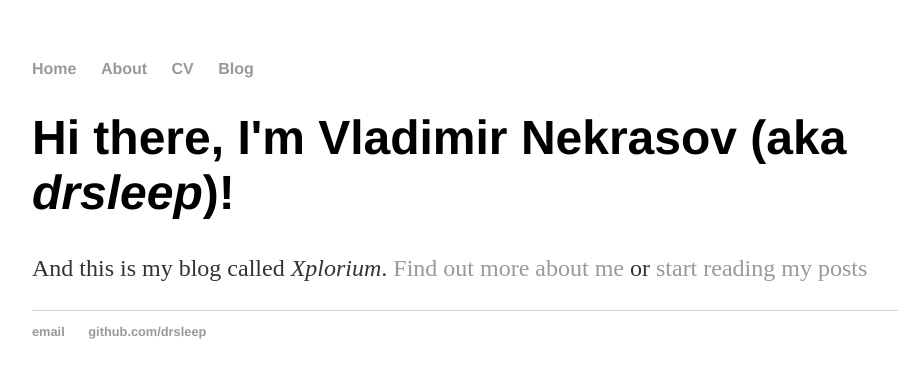
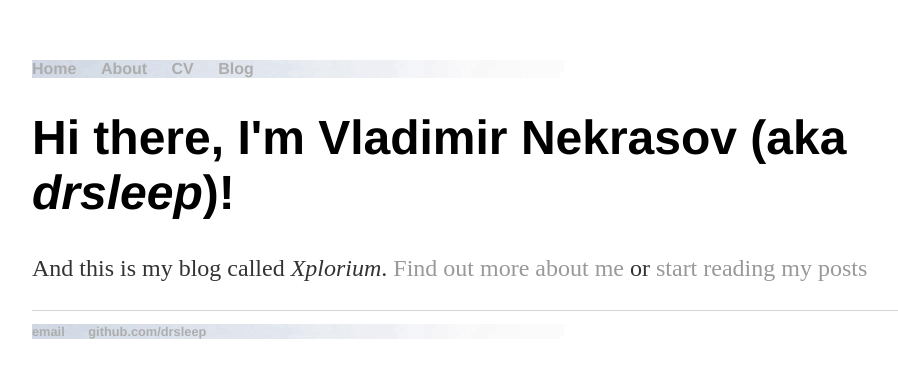
Before and after one commit to DrSleep/drsleep.github.io, a Jekyll site: the page built from index.html, in a window 1280 px wide. Shown: the top 378 px of the page, without its empty margins (160-1058 px from the left). Built offline with Jekyll 4.4.1, drawn with Linux system fonts in a browser that asks for light colours.

Commit message:
Update main.css

```diff
--- a/css/main.css
+++ b/css/main.css
@@ -3,6 +3,8 @@ body {
     width: 70%;
 }
 nav ul, footer ul {
+    background-image: url("../assets/1469425389100.jpg");
+    opacity: 0.8;
     font-family:'Helvetica', 'Arial', 'Sans-Serif';
     padding: 0px;
     list-style: none;
```
